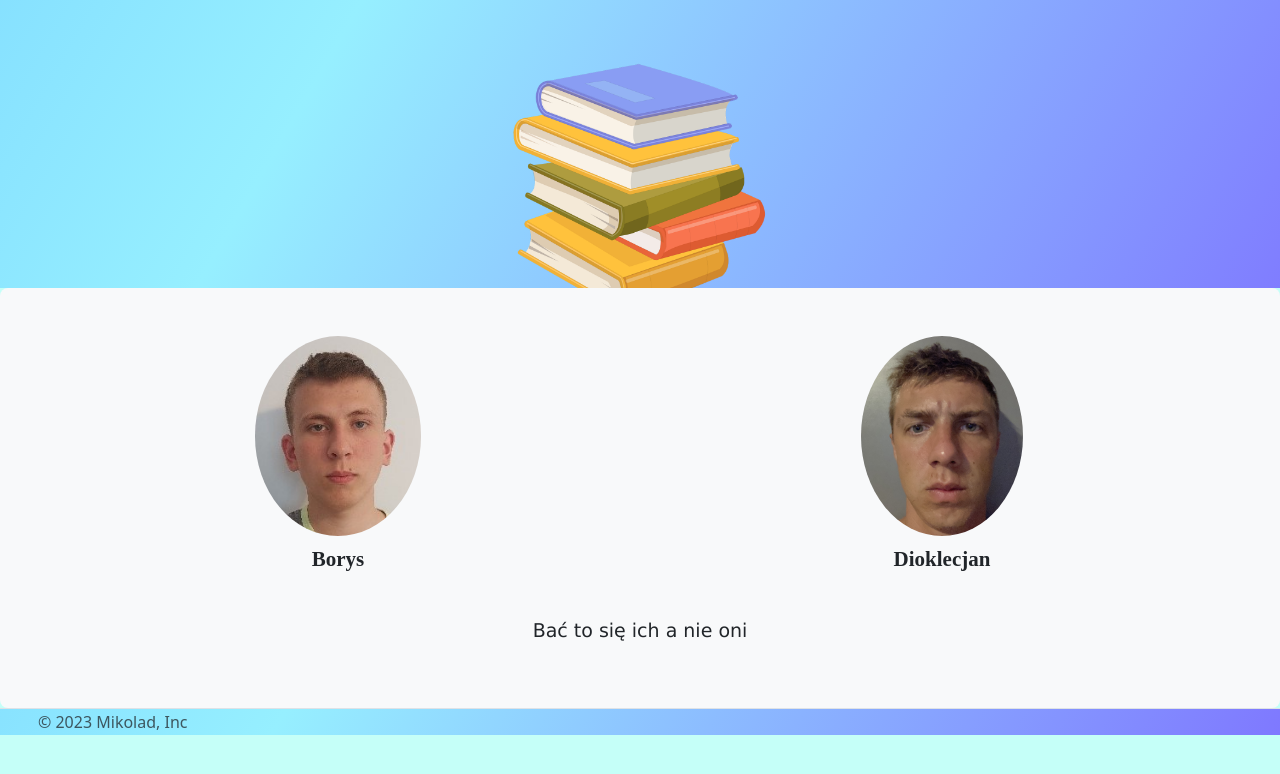
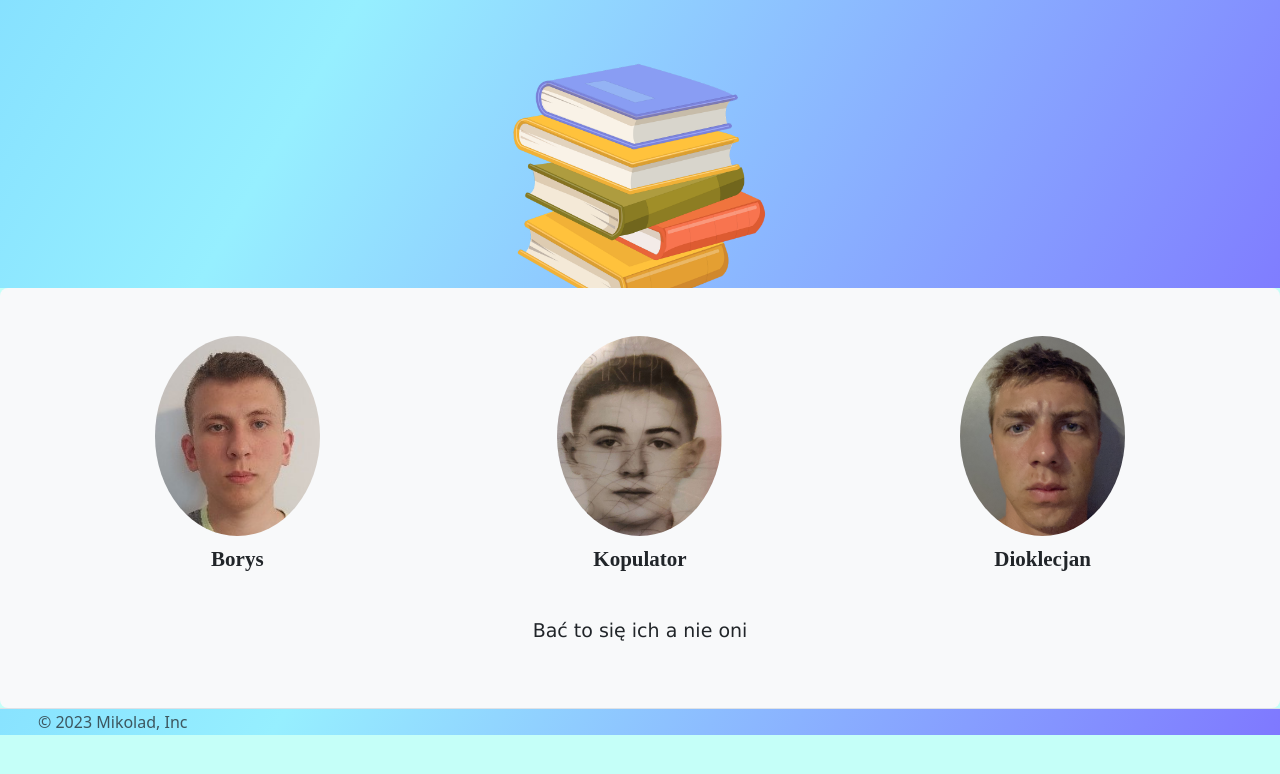
Before and after one commit to sewerynmik/sewerynmik.github.io, a plain HTML site: page index.html in a window 1280 px wide. Drawn offline with nearby package versions, Linux system fonts and the light colour scheme.

Commit message:
19:07 05.12.2023

```diff
--- a/index.html
+++ b/index.html
@@ -21,12 +21,16 @@
     <div class="middle-container">
         <div class="p-5 text-center bg-body-tertiary rounded-3">
             <div class="row">
-                <div class="col-12 col-md-6">
-                    <img src="./assets/images/6.jpg" height="200px" class="rounded-circle">
+                <div class="col-12 col-md-4">
+                    <img src="./assets/images/6.jpg" height="200px" width="165px" class="rounded-circle">
                     <p class="pt-2">Borys</p>
                 </div>
-                <div class="col-12 col-md-6">
-                    <img src="./assets/images/dioklecjan.png" height="200px" class="rounded-circle">
+                <div class="col-12 col-md-4">
+                    <img src="./assets/images/misby.jpg" height="200px" width="165px" class="rounded-circle">
+                    <p class="pt-2">Kopulator</p>
+                </div>
+                <div class="col-12 col-md-4">
+                    <img src="./assets/images/dioklecjan.png" height="200px" width="165px" class="rounded-circle">
                     <p class="pt-2">Dioklecjan</p>
                 </div>
             </div>
```
Also changed, not shown: assets/images/misby.jpg (added).
